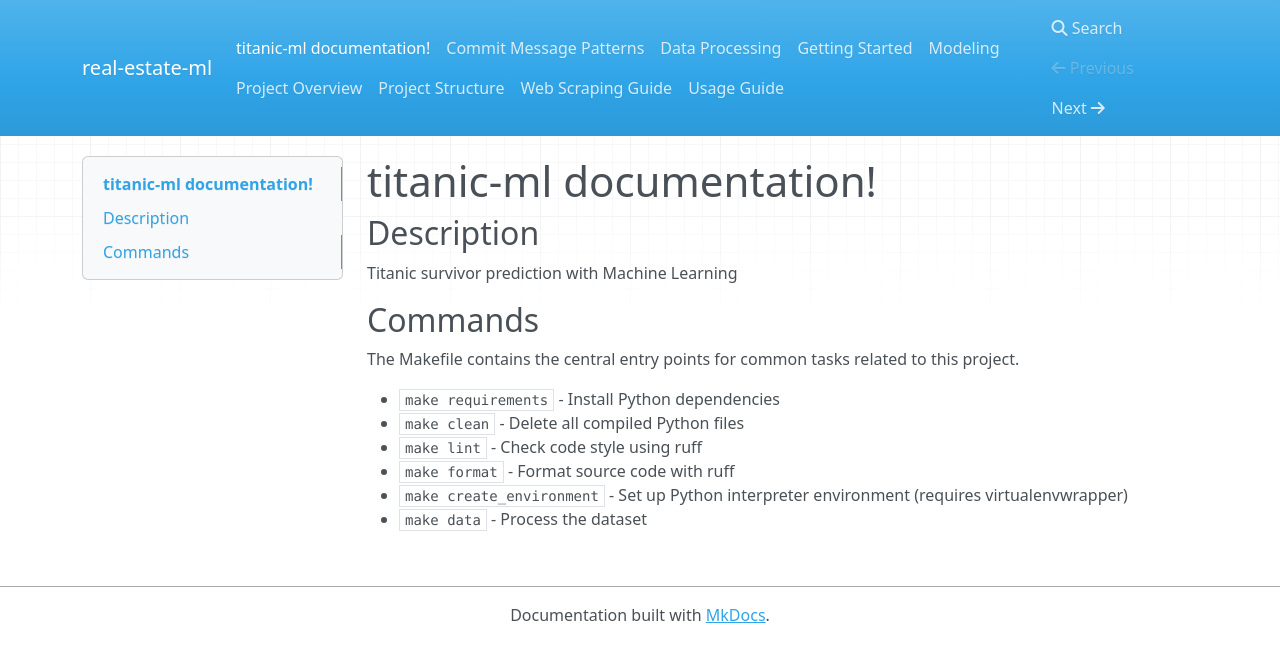
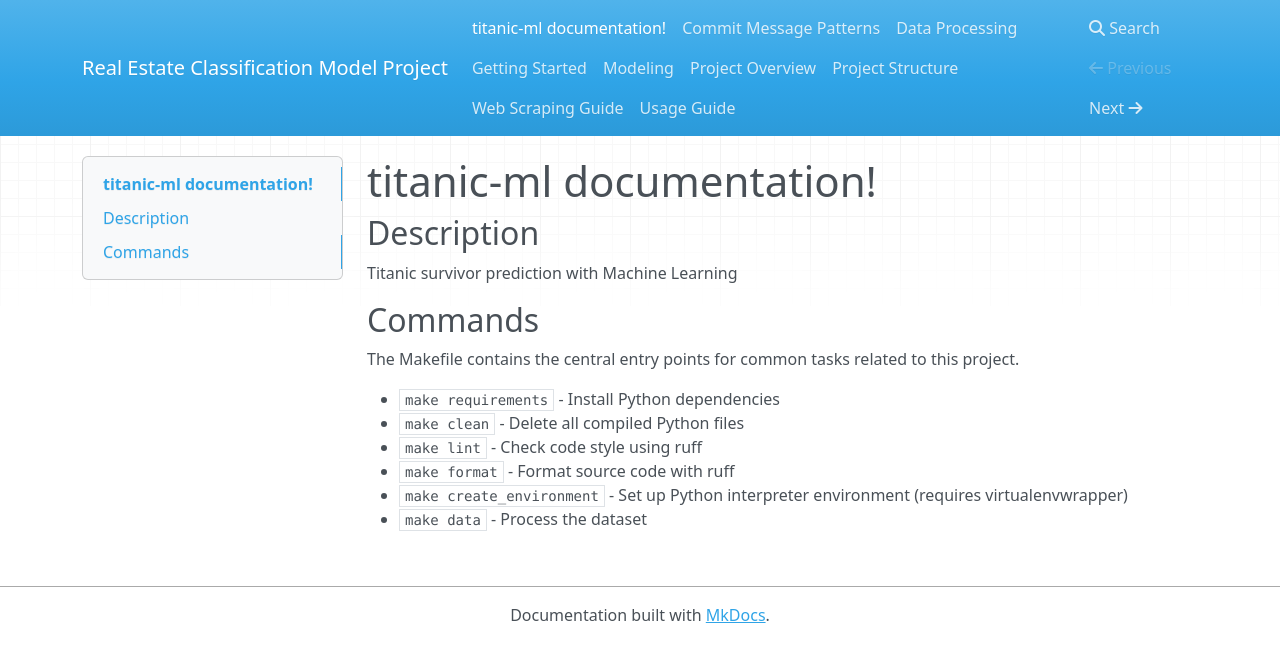
Before and after one commit to diegodoc/real-estate-ml, an MkDocs documentation site: the page built from docs/docs/index.md, in a window 1280 px wide. Shown: the top 662 px of the page. Built offline with MkDocs 1.6.1, drawn with Linux system fonts in a browser that asks for light colours; nearby versions of some CDN libraries.

Commit message:
docs: updates mkdocs title and ownership

```diff
--- a/docs/mkdocs.yml
+++ b/docs/mkdocs.yml
@@ -1,2 +1,2 @@
-site_name: real-estate-ml
-site_author: diegodoc
+site_name: Real Estate Classification Model Project
+site_author: Diego de Oliveira Clemente
```
